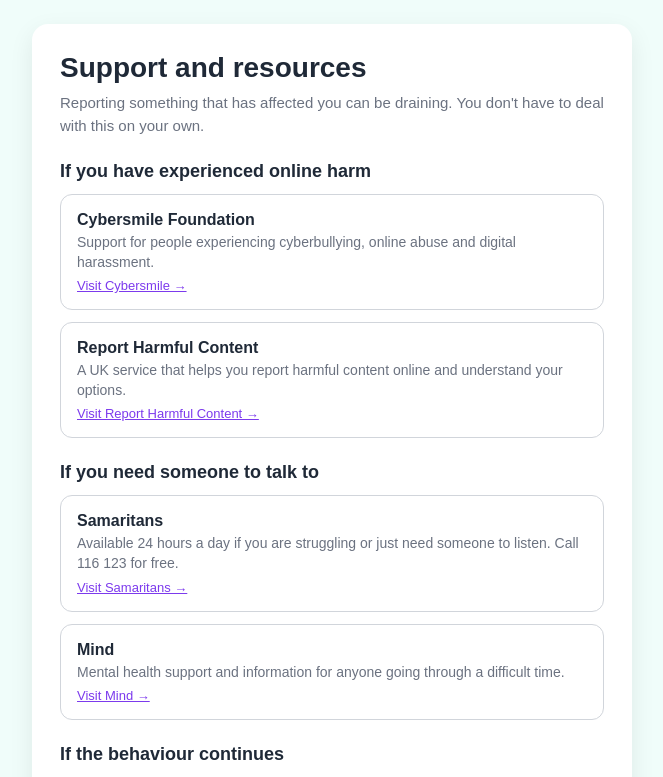
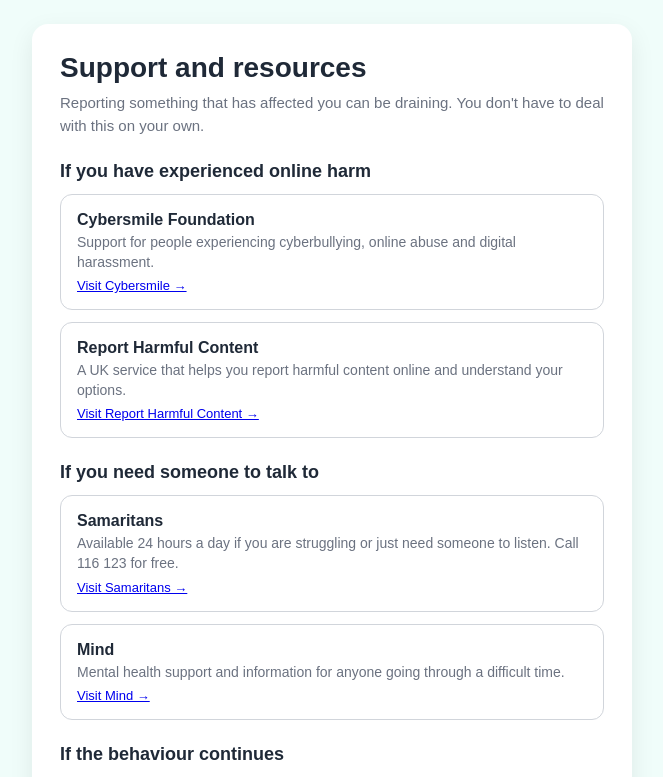
Before and after one commit to MunaYusuf3/ReportingPrototype, a React app in the folder Frontend/: page /report/support in a window 1280 px wide. Shown: the top 777 px of the page, without its empty margins (308-971 px from the left). Built offline with nearby package versions, Linux system fonts and the light colour scheme; the HTML template or start-up script is replaced by a standard one.

Commit message:
change colours

```diff
--- a/Frontend/src/pages/SupportPage.jsx
+++ b/Frontend/src/pages/SupportPage.jsx
@@ -27,7 +27,7 @@
               rel="noreferrer"
               style={{
                 fontSize: "13px",
-                color: "#7c3aed",
+                colour:"#0d9488",
                 marginTop: "6px",
                 display: "block",
               }}
@@ -48,7 +48,7 @@
               rel="noreferrer"
               style={{
                 fontSize: "13px",
-                color: "#7c3aed",
+                colour:"#0d9488",
                 marginTop: "6px",
                 display: "block",
               }}
@@ -73,7 +73,7 @@
               rel="noreferrer"
               style={{
                 fontSize: "13px",
-                color: "#7c3aed",
+                colour:"#0d9488",
                 marginTop: "6px",
                 display: "block",
               }}
@@ -94,7 +94,7 @@
               rel="noreferrer"
               style={{
                 fontSize: "13px",
-                color: "#7c3aed",
+                colour:"#0d9488",
                 marginTop: "6px",
                 display: "block",
               }}
--- a/Frontend/src/pages/styling/FeedPage.css
+++ b/Frontend/src/pages/styling/FeedPage.css
@@ -213,7 +213,7 @@
     justify-content: space-between;
     align-items: center;
     margin-top: 16px;
-    width: 90vw;
+    width: 50vw;
     max-width: 600px;
   }
 
--- a/Frontend/src/pages/styling/OptionsPage.css
+++ b/Frontend/src/pages/styling/OptionsPage.css
@@ -30,7 +30,7 @@
   .privacy-link {
     background: none;
     border: none;
-    color: #7c3aed;
+    color: "#0d9488";
     font-size: 14px;
     cursor: pointer;
     padding: 0 0 16px;
--- a/Frontend/src/pages/styling/ReasonPage.css
+++ b/Frontend/src/pages/styling/ReasonPage.css
@@ -5,8 +5,8 @@
   }
 
   .info-button {
-    font-size: 13px;
-    color: #7c3aed;
+    font-size: 18px;
+    color: #065f46;
     cursor: pointer;
     margin-left: 8px;
     flex-shrink: 0;
@@ -14,6 +14,6 @@
 
   .category-example {
     font-size: 13px;
-    color: #7c3aed;
+    color: #065f46;
     margin-top: 6px;
   }
```
Also changed, not shown: Frontend/src/App.css (line endings or trailing spaces).
